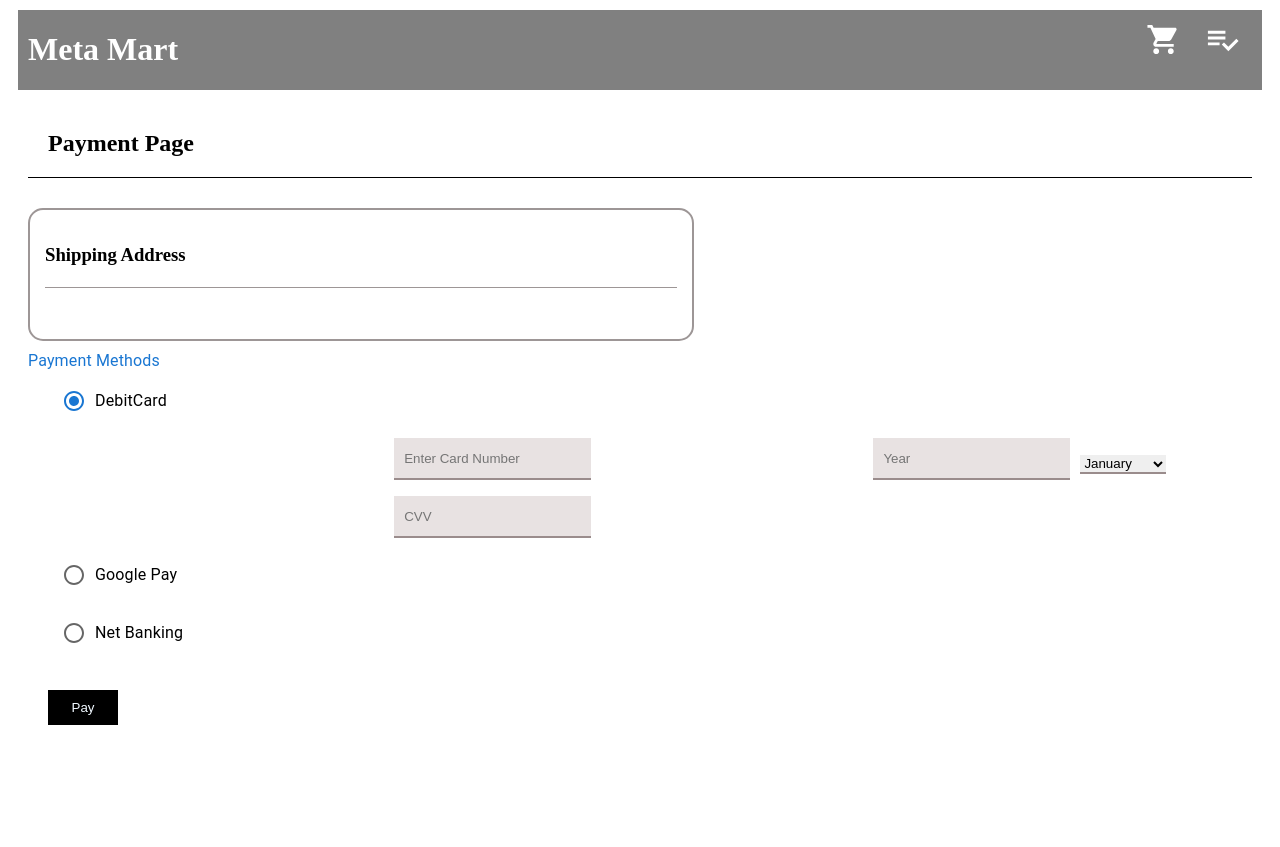
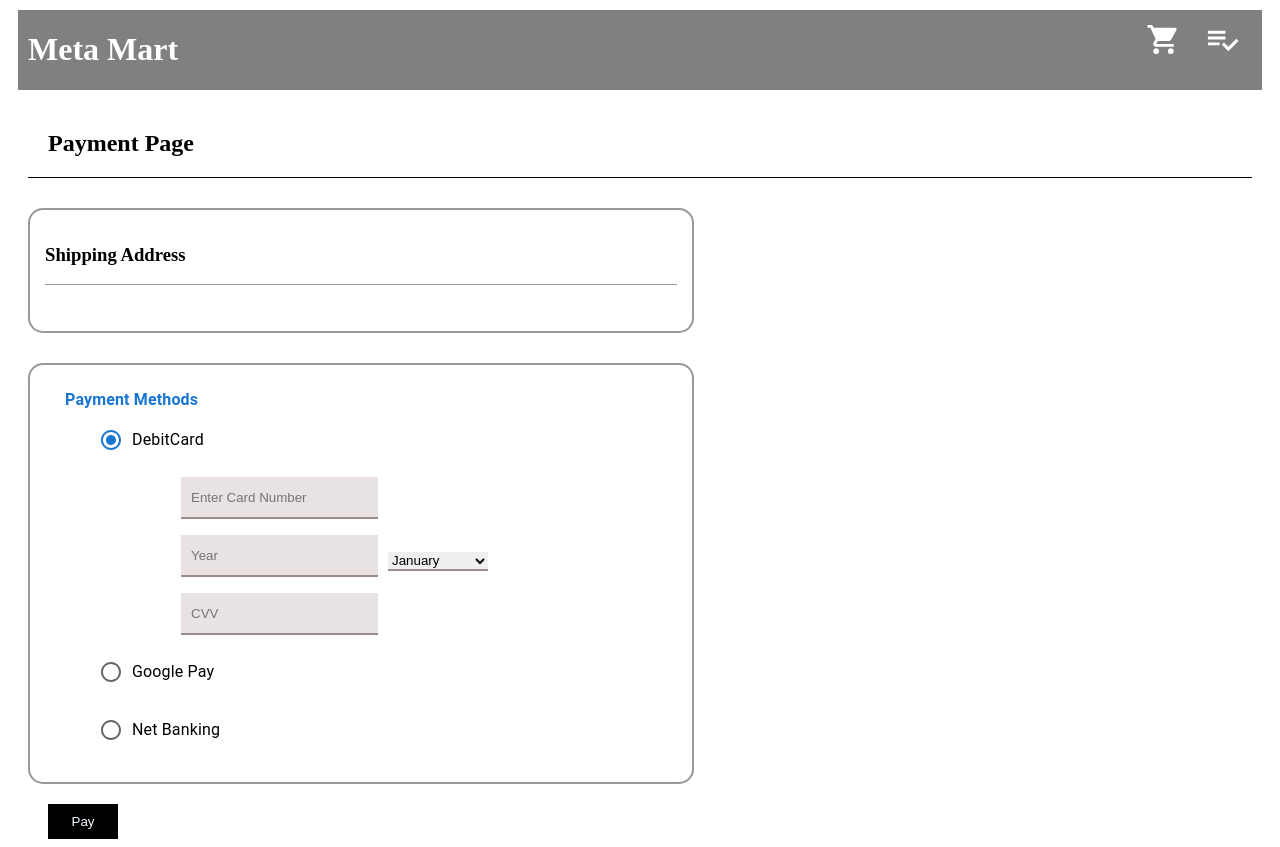
Before and after one commit to kalungedamaji/shopping-cart-app, a React (Create React App) app: page /payment in a window 1280 px wide. Both pictures are taken after a click on the label "DebitCard". Before the commit the page ends 800 px from the top, so only its background shows below. Built offline with nearby package versions, Linux system fonts and the light colour scheme; no server answers.

Commit message:
Updated design of payment page.

```diff
--- a/src/pages/payment-page/body/PaymentPageBody.style.tsx
+++ b/src/pages/payment-page/body/PaymentPageBody.style.tsx
@@ -2,6 +2,14 @@ import styled from 'styled-components'
 export const PaymentBodyWrapper = styled.div`
   div {
     margin-left: 20px;
+  }
+  .paymentMethod{
+    border: 2px solid #9d9696;
+    width: 50%;
+    padding: 15px;
+    border-radius: 15px;
+    margin-top: 30px;
+
   }
 
   .address {
@@ -22,7 +30,7 @@ export const PaymentBodyWrapper = styled.div`
     border: none;
     border-bottom: 2px solid #9a8c8c;
     padding: 10px;
-    margin-left: 45%;
+    //margin-left: 45%;
     height: 20px;
     width: -moz-fit-content;
     background-color: #e8e2e2;
--- a/src/pages/payment-page/body/PaymentPageBody.tsx
+++ b/src/pages/payment-page/body/PaymentPageBody.tsx
@@ -60,15 +60,17 @@ const  PaymentPageBody:React.FC = ()=> {
 
     return<div>
     <PaymentBodyWrapper>
-        <div className="address"><h3>Shipping Address</h3>
-        <h4 className="addressField">{customer?.address}</h4>
+        <div className="address">
+            <h3>Shipping Address</h3>
+            <p className="addressField">{customer?.address}</p>
         </div>
+        <div className="paymentMethod">
         <List
             sx={{ width: "100%", maxWidth: 360, bgcolor: "background.paper" }}
             component="nav"
         >
             <FormControl>
-                <FormLabel id="demo-radio-buttons-group-label">Payment Methods</FormLabel>
+                <FormLabel id="demo-radio-buttons-group-label"><b>Payment Methods</b></FormLabel>
                 <RadioGroup
                     aria-labelledby="demo-radio-buttons-group-label"
                     name="radio-buttons-group"
@@ -81,20 +83,23 @@ const  PaymentPageBody:React.FC = ()=> {
                             <ListItem>
                                 <input className="input" type="text" placeholder="Enter Card Number" name="cardNumber" required/><ListItem>
                             </ListItem>
-                                <input className="input" type="number" placeholder="Year" name="year" required/>
+                            </ListItem>
+                            <ListItem>
+
+                            <input className="input" placeholder="Year" name="year" required/>
                                 <select className="dropdown" name="month" id="month">
-                                    <option value="volvo">January</option>
-                                    <option value="saab">February</option>
-                                    <option value="opel">March</option>
-                                    <option value="audi">April</option>
-                                    <option value="audi">May</option>
-                                    <option value="audi">June</option>
-                                    <option value="audi">July</option>
-                                    <option value="audi">August</option>
-                                    <option value="audi">September</option>
-                                    <option value="audi">October</option>
-                                    <option value="audi">November</option>
-                                    <option value="audi">December</option>
+                                    <option value="January">January</option>
+                                    <option value="February">February</option>
+                                    <option value="March">March</option>
+                                    <option value="April">April</option>
+                                    <option value="May">May</option>
+                                    <option value="June">June</option>
+                                    <option value="July">July</option>
+                                    <option value="August">August</option>
+                                    <option value="September">September</option>
+                                    <option value="October">October</option>
+                                    <option value="November">November</option>
+                                    <option value="December">December</option>
 
                                 </select>
                             </ListItem>
@@ -109,7 +114,7 @@ const  PaymentPageBody:React.FC = ()=> {
                     <Collapse in={modes.gpay} timeout="auto" unmountOnExit>
                         <List component="div" disablePadding>
                             <ListItem>
-                                <input className="input" type="number" placeholder="Enter UPI Id" name="upiId" required/>
+                                <input className="input" placeholder="Enter UPI Id" name="upiId" required/>
                             </ListItem>
                         </List>
                     </Collapse>
@@ -129,6 +134,7 @@ const  PaymentPageBody:React.FC = ()=> {
                 </RadioGroup>
             </FormControl>
         </List>
+        </div>
         <button className="submitButton" onClick={routeChangeOrderPage}>Pay</button>
     </PaymentBodyWrapper>
     </div>
```
